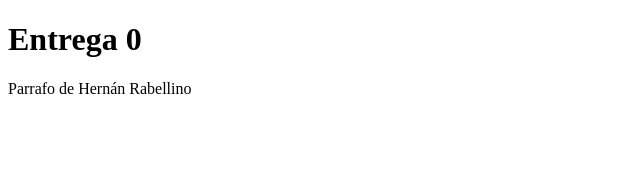
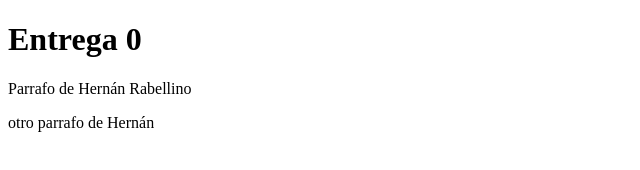
Before and after one commit to marianonu14/Entrega_0_Grupal_JaP, a plain HTML site: page index.html in a window 1280 px wide. Shown: the whole page, without its empty margins (0-640 px from the left). Drawn offline with Linux system fonts and the light colour scheme.

Commit message:
Update index.html

```diff
--- a/index.html
+++ b/index.html
@@ -9,5 +9,6 @@
 <body>
     <h1>Entrega 0</h1>
     <p>Parrafo de Hernán Rabellino</p>
+    <p>otro parrafo de Hernán</p>
 </body>
 </html>
```
